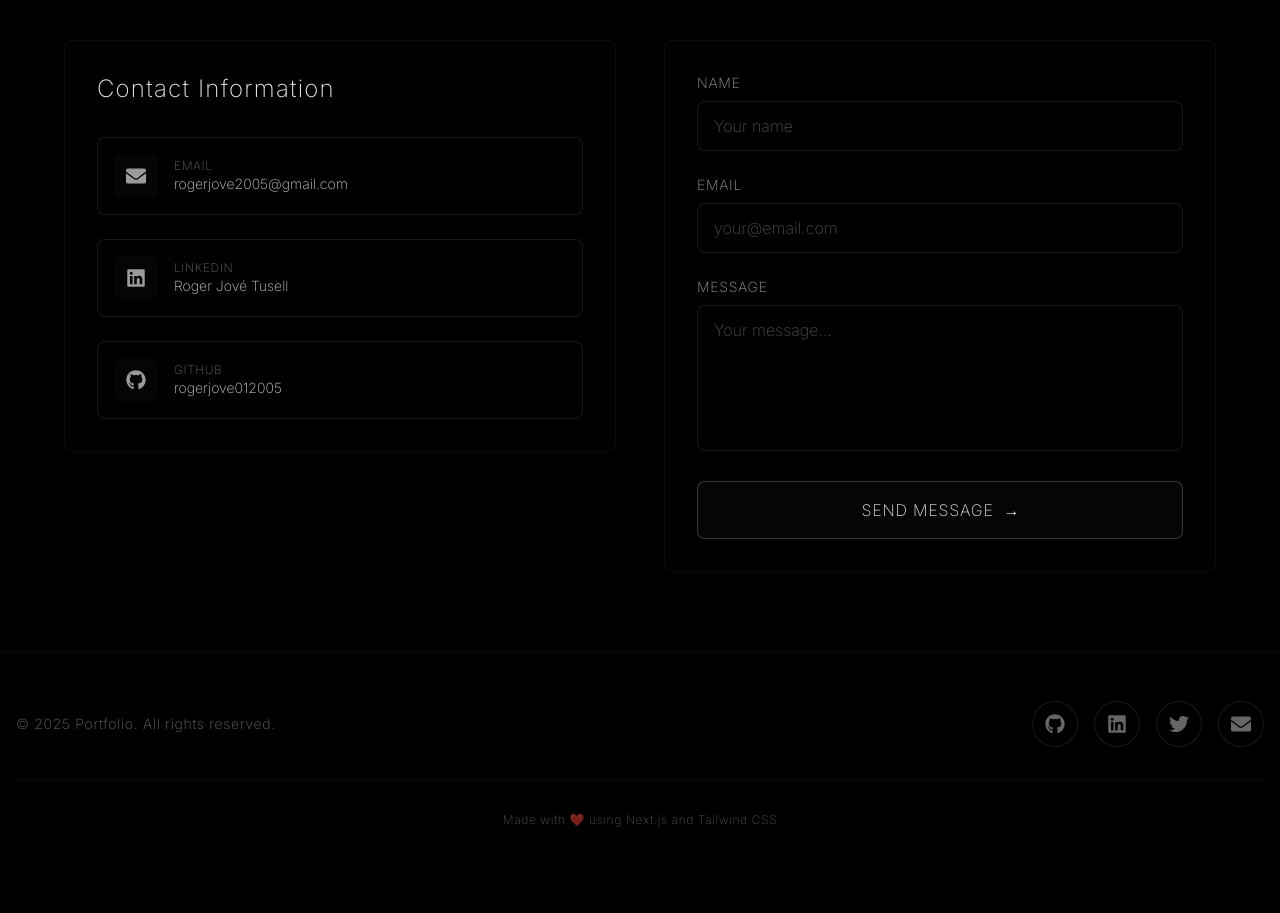
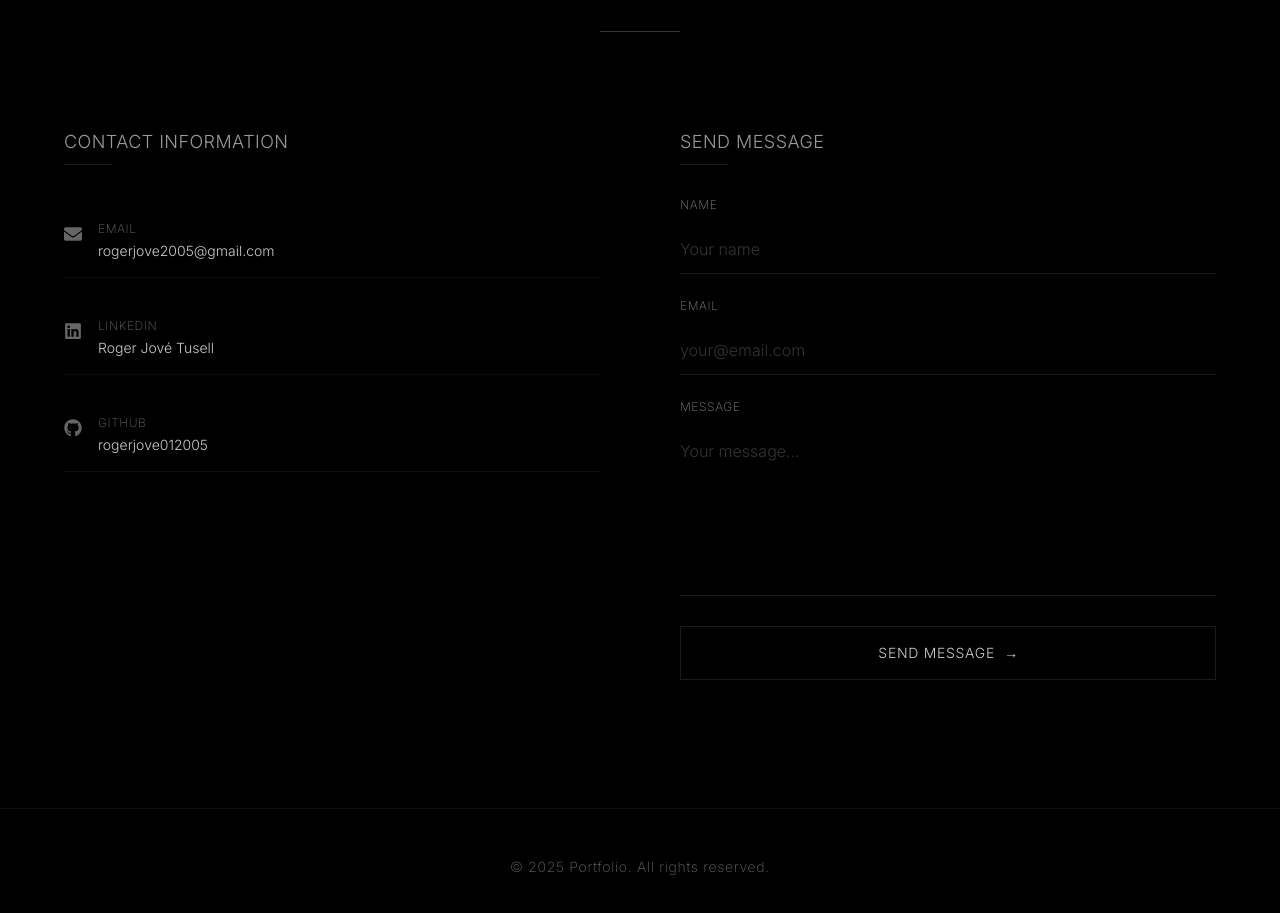
Before and after one commit to rogerjove012005/Portfolio, a Next.js app: page /contact in a window 1280 px wide. Shown: the part 239-1152 px from the top of the page. Before the commit the page ends 1115 px from the top, so only its background shows below. Built offline with nearby package versions, Linux system fonts and the light colour scheme.

Commit message:
feat: redesign contact section with elegant minimalist style, fix contact title spacing, remove social links from footer, and hide scrollbar

```diff
--- a/app/globals.css
+++ b/app/globals.css
@@ -109,23 +109,29 @@ html {
   scroll-behavior: smooth;
 }
 
-/* Custom scrollbar */
+/* Custom scrollbar - Hidden/Transparent */
 ::-webkit-scrollbar {
-  width: 12px;
+  width: 8px;
 }
 
 ::-webkit-scrollbar-track {
-  background: #000000;
+  background: transparent;
 }
 
 ::-webkit-scrollbar-thumb {
-  background: linear-gradient(180deg, #3b82f6, #2563eb);
-  border-radius: 6px;
-  border: 2px solid #000000;
+  background: rgba(255, 255, 255, 0.1);
+  border-radius: 4px;
+  border: 1px solid transparent;
 }
 
 ::-webkit-scrollbar-thumb:hover {
-  background: linear-gradient(180deg, #2563eb, #1d4ed8);
+  background: rgba(255, 255, 255, 0.15);
+}
+
+/* Firefox */
+* {
+  scrollbar-width: thin;
+  scrollbar-color: rgba(255, 255, 255, 0.1) transparent;
 }
 
 /* Selection */
--- a/components/Contact.tsx
+++ b/components/Contact.tsx
@@ -13,110 +13,130 @@ export default function Contact() {
   })
 
   return (
-    <section id="contact" ref={ref} className="py-20 px-4 relative bg-black">
-      <div className="container mx-auto max-w-6xl">
+    <section id="contact" ref={ref} className="py-32 px-4 relative bg-black">
+      <div className="container mx-auto max-w-6xl relative z-10">
+        {/* Header - Minimalist */}
         <motion.div
-          className="text-center mb-16"
+          className="text-center mb-24"
           initial={{ opacity: 0, y: 20 }}
           animate={inView ? { opacity: 1, y: 0 } : {}}
-          transition={{ duration: 0.6 }}
+          transition={{ duration: 0.8, ease: [0.22, 1, 0.36, 1] }}
         >
           <motion.span
-            className="inline-block text-sm md:text-base text-white/40 font-extralight tracking-[0.3em] uppercase px-4 py-2 mb-4 border border-white/10"
-            initial={{ opacity: 0, scale: 0.8 }}
-            animate={inView ? { opacity: 1, scale: 1 } : {}}
-            transition={{ delay: 0.2 }}
+            className="inline-block text-xs text-white/30 font-extralight tracking-[0.4em] uppercase mb-6"
+            initial={{ opacity: 0 }}
+            animate={inView ? { opacity: 1 } : {}}
+            transition={{ delay: 0.2, duration: 0.6 }}
           >
             {t.contact.badge}
           </motion.span>
           <motion.h2
-            className="text-4xl md:text-6xl font-extralight text-white/90 mb-4 tracking-[0.05em]"
+            className="text-4xl md:text-6xl lg:text-7xl font-extralight text-white/95 mb-6 tracking-tight"
             initial={{ opacity: 0 }}
             animate={inView ? { opacity: 1 } : {}}
-            transition={{ delay: 0.3 }}
+            transition={{ delay: 0.3, duration: 0.8 }}
           >
             {t.contact.title} <span className="text-white">{t.contact.titleHighlight}</span>
           </motion.h2>
           <motion.div
-            className="w-24 h-px bg-white/30 mx-auto"
+            className="w-20 h-px bg-white/20 mx-auto"
             initial={{ width: 0 }}
-            animate={inView ? { width: 96 } : {}}
-            transition={{ delay: 0.5, duration: 0.8 }}
+            animate={inView ? { width: 80 } : {}}
+            transition={{ delay: 0.5, duration: 0.8, ease: [0.22, 1, 0.36, 1] }}
           />
         </motion.div>
 
-        <div className="grid md:grid-cols-2 gap-12">
+        <div className="grid md:grid-cols-2 gap-16 md:gap-20">
+          {/* Contact Information - Elegant Sidebar */}
           <motion.div
-            className="space-y-6"
-            initial={{ opacity: 0, x: -50 }}
+            className="space-y-8"
+            initial={{ opacity: 0, x: -30 }}
             animate={inView ? { opacity: 1, x: 0 } : {}}
-            transition={{ duration: 0.6, delay: 0.2 }}
+            transition={{ duration: 0.8, delay: 0.2, ease: [0.22, 1, 0.36, 1] }}
           >
-            <div className="rounded-lg p-8 border border-white/5 bg-black/30">
-              <h3 className="text-2xl font-extralight text-white/90 mb-8 tracking-[0.05em]">
+            <div className="space-y-1 mb-10">
+              <h3 className="text-lg font-light text-white/60 tracking-wide uppercase mb-2">
                 {t.contact.contactInfo}
               </h3>
+              <div className="w-12 h-px bg-white/10"></div>
+            </div>
+
             <div className="space-y-6">
               <motion.a
                 href="mailto:rogerjove2005@gmail.com"
-                  className="flex items-center space-x-4 p-4 rounded-lg hover:bg-white/[0.02] transition-all group border border-white/10 bg-black/30"
-                  whileHover={{ x: 5 }}
+                className="group flex items-start gap-4 py-4 border-b border-white/5 hover:border-white/10 transition-colors duration-300"
+                whileHover={{ x: 4 }}
                 style={{ willChange: 'transform' }}
               >
-                  <div className="p-3 bg-white/[0.02] rounded-lg group-hover:scale-110 transition-transform duration-200">
-                    <FaEnvelope className="text-white/60 group-hover:text-white/90 text-xl transition-colors duration-200" />
+                <div className="mt-1">
+                  <FaEnvelope className="text-white/40 group-hover:text-white/60 text-lg transition-colors duration-300" />
                 </div>
-                  <div>
-                    <p className="text-white/40 text-xs font-extralight tracking-wider uppercase">Email</p>
-                    <p className="text-white/80 font-extralight text-sm">rogerjove2005@gmail.com</p>
+                <div className="flex-1">
+                  <p className="text-white/40 text-xs font-extralight tracking-wider uppercase mb-1">Email</p>
+                  <p className="text-white/80 font-light text-sm group-hover:text-white transition-colors duration-300">
+                    rogerjove2005@gmail.com
+                  </p>
                 </div>
               </motion.a>
+
               <motion.a
                 href="https://www.linkedin.com/in/roger-jov%C3%A9-tusell-10163a2b7/"
                 target="_blank"
                 rel="noopener noreferrer"
-                  className="flex items-center space-x-4 p-4 rounded-lg hover:bg-white/[0.02] transition-all group border border-white/10 bg-black/30"
-                  whileHover={{ x: 5 }}
+                className="group flex items-start gap-4 py-4 border-b border-white/5 hover:border-white/10 transition-colors duration-300"
+                whileHover={{ x: 4 }}
                 style={{ willChange: 'transform' }}
               >
-                  <div className="p-3 bg-white/[0.02] rounded-lg group-hover:scale-110 transition-transform duration-200">
-                    <FaLinkedin className="text-white/60 group-hover:text-white/90 text-xl transition-colors duration-200" />
+                <div className="mt-1">
+                  <FaLinkedin className="text-white/40 group-hover:text-white/60 text-lg transition-colors duration-300" />
                 </div>
-                  <div>
-                    <p className="text-white/40 text-xs font-extralight tracking-wider uppercase">LinkedIn</p>
-                    <p className="text-white/80 font-extralight text-sm">Roger Jové Tusell</p>
+                <div className="flex-1">
+                  <p className="text-white/40 text-xs font-extralight tracking-wider uppercase mb-1">LinkedIn</p>
+                  <p className="text-white/80 font-light text-sm group-hover:text-white transition-colors duration-300">
+                    Roger Jové Tusell
+                  </p>
                 </div>
               </motion.a>
+
               <motion.a
                 href="https://github.com/rogerjove012005"
                 target="_blank"
                 rel="noopener noreferrer"
-                  className="flex items-center space-x-4 p-4 rounded-lg hover:bg-white/[0.02] transition-all group border border-white/10 bg-black/30"
-                  whileHover={{ x: 5 }}
+                className="group flex items-start gap-4 py-4 border-b border-white/5 hover:border-white/10 transition-colors duration-300"
+                whileHover={{ x: 4 }}
                 style={{ willChange: 'transform' }}
               >
-                  <div className="p-3 bg-white/[0.02] rounded-lg group-hover:scale-110 transition-transform duration-200">
-                    <FaGithub className="text-white/60 group-hover:text-white/90 text-xl transition-colors duration-200" />
+                <div className="mt-1">
+                  <FaGithub className="text-white/40 group-hover:text-white/60 text-lg transition-colors duration-300" />
                 </div>
-                  <div>
-                    <p className="text-white/40 text-xs font-extralight tracking-wider uppercase">GitHub</p>
-                    <p className="text-white/80 font-extralight text-sm">rogerjove012005</p>
+                <div className="flex-1">
+                  <p className="text-white/40 text-xs font-extralight tracking-wider uppercase mb-1">GitHub</p>
+                  <p className="text-white/80 font-light text-sm group-hover:text-white transition-colors duration-300">
+                    rogerjove012005
+                  </p>
                 </div>
               </motion.a>
             </div>
-            </div>
           </motion.div>
 
+          {/* Contact Form - Clean and Professional */}
           <motion.form
-            className="space-y-6 rounded-lg p-8 border border-white/5 bg-black/30"
-            initial={{ opacity: 0, x: 50 }}
+            className="space-y-6"
+            initial={{ opacity: 0, x: 30 }}
             animate={inView ? { opacity: 1, x: 0 } : {}}
-            transition={{ duration: 0.6, delay: 0.4 }}
+            transition={{ duration: 0.8, delay: 0.4, ease: [0.22, 1, 0.36, 1] }}
           >
+            <div className="space-y-1 mb-8">
+              <h3 className="text-lg font-light text-white/60 tracking-wide uppercase mb-2">
+                Send Message
+              </h3>
+              <div className="w-12 h-px bg-white/10"></div>
+            </div>
+
             <div>
               <label
                 htmlFor="name"
-                className="block text-white/60 mb-2 font-extralight text-sm tracking-wider uppercase"
+                className="block text-white/50 mb-3 font-extralight text-xs tracking-wider uppercase"
               >
                 {t.contact.name}
               </label>
@@ -124,15 +144,16 @@ export default function Contact() {
                 type="text"
                 id="name"
                 name="name"
-                className="w-full px-4 py-3 border border-white/10 rounded-lg text-white/90 bg-black/30 focus:outline-none focus:border-white/30 focus:bg-white/[0.02] transition-all placeholder:text-white/30 font-extralight"
+                className="w-full px-0 py-3 border-b border-white/10 bg-transparent text-white/90 focus:outline-none focus:border-white/30 transition-colors duration-300 placeholder:text-white/20 font-light"
                 required
                 placeholder={t.contact.namePlaceholder}
               />
             </div>
+
             <div>
               <label
                 htmlFor="email"
-                className="block text-white/60 mb-2 font-extralight text-sm tracking-wider uppercase"
+                className="block text-white/50 mb-3 font-extralight text-xs tracking-wider uppercase"
               >
                 Email
               </label>
@@ -140,43 +161,46 @@ export default function Contact() {
                 type="email"
                 id="email"
                 name="email"
-                className="w-full px-4 py-3 border border-white/10 rounded-lg text-white/90 bg-black/30 focus:outline-none focus:border-white/30 focus:bg-white/[0.02] transition-all placeholder:text-white/30 font-extralight"
+                className="w-full px-0 py-3 border-b border-white/10 bg-transparent text-white/90 focus:outline-none focus:border-white/30 transition-colors duration-300 placeholder:text-white/20 font-light"
                 required
                 placeholder={t.contact.emailPlaceholder}
               />
             </div>
+
             <div>
               <label
                 htmlFor="message"
-                className="block text-white/60 mb-2 font-extralight text-sm tracking-wider uppercase"
+                className="block text-white/50 mb-3 font-extralight text-xs tracking-wider uppercase"
               >
                 {t.contact.message}
               </label>
               <textarea
                 id="message"
                 name="message"
-                rows={5}
-                className="w-full px-4 py-3 border border-white/10 rounded-lg text-white/90 bg-black/30 focus:outline-none focus:border-white/30 focus:bg-white/[0.02] resize-none transition-all placeholder:text-white/30 font-extralight"
+                rows={6}
+                className="w-full px-0 py-3 border-b border-white/10 bg-transparent text-white/90 focus:outline-none focus:border-white/30 resize-none transition-colors duration-300 placeholder:text-white/20 font-light"
                 required
                 placeholder={t.contact.messagePlaceholder}
               />
             </div>
+
             <motion.button
               type="submit"
-              className="w-full px-8 py-4 text-white/90 rounded-lg font-extralight tracking-wider uppercase overflow-hidden relative group border border-white/20 bg-white/[0.02] hover:bg-white/[0.05] transition-all"
-              whileHover={{ y: -2 }}
+              className="mt-8 w-full py-4 text-white/80 border border-white/10 hover:border-white/20 hover:text-white/90 transition-all duration-300 font-light tracking-wider uppercase text-sm relative group overflow-hidden"
+              whileHover={{ y: -1 }}
               whileTap={{ scale: 0.98 }}
               style={{ willChange: 'transform' }}
             >
               <span className="relative z-10 flex items-center justify-center gap-2">
                 {t.contact.sendMessage}
                 <motion.span
-                  animate={{ x: [0, 5, 0] }}
-                  transition={{ repeat: Infinity, duration: 1.5 }}
+                  animate={{ x: [0, 4, 0] }}
+                  transition={{ repeat: Infinity, duration: 2, ease: "easeInOut" }}
                 >
                   →
                 </motion.span>
               </span>
+              <div className="absolute inset-0 bg-white/[0.02] opacity-0 group-hover:opacity-100 transition-opacity duration-300"></div>
             </motion.button>
           </motion.form>
         </div>
--- a/components/Footer.tsx
+++ b/components/Footer.tsx
@@ -1,15 +1,7 @@
 'use client'
 
 import { motion } from 'framer-motion'
-import { FaGithub, FaLinkedin, FaTwitter, FaEnvelope } from 'react-icons/fa'
 import { useLanguage } from '@/contexts/LanguageContext'
-
-const socialLinks = [
-  { icon: FaGithub, href: 'https://github.com', label: 'GitHub' },
-  { icon: FaLinkedin, href: 'https://linkedin.com', label: 'LinkedIn' },
-  { icon: FaTwitter, href: 'https://twitter.com', label: 'Twitter' },
-  { icon: FaEnvelope, href: 'mailto:email@example.com', label: 'Email' },
-]
 
 export default function Footer() {
   const { t } = useLanguage()
@@ -17,46 +9,16 @@ export default function Footer() {
   return (
     <footer className="relative py-12 px-4 border-t border-white/5 bg-black">
       <div className="container mx-auto">
-        <div className="flex flex-col md:flex-row justify-between items-center space-y-6 md:space-y-0">
+        <div className="flex justify-center items-center">
           <motion.p
-            className="text-white/40 text-center md:text-left font-extralight text-sm tracking-wider"
+            className="text-white/40 text-center font-extralight text-sm tracking-wider"
             initial={{ opacity: 0 }}
             whileInView={{ opacity: 1 }}
             transition={{ duration: 0.6 }}
           >
             © {new Date().getFullYear()} Portfolio. {t.footer.rights}
           </motion.p>
-          <div className="flex space-x-4">
-            {socialLinks.map(({ icon: Icon, href, label }, index) => (
-              <motion.a
-                key={label}
-                href={href}
-                target="_blank"
-                rel="noopener noreferrer"
-                className="p-3 rounded-full text-white/40 hover:text-white/80 transition-all group border border-white/10 bg-black/30 hover:bg-white/[0.02]"
-                whileHover={{ scale: 1.1, y: -2 }}
-                whileTap={{ scale: 0.9 }}
-                initial={{ opacity: 0, y: 20 }}
-                whileInView={{ opacity: 1, y: 0 }}
-                transition={{ delay: index * 0.1, duration: 0.5 }}
-                aria-label={label}
-                style={{ willChange: 'transform' }}
-              >
-                <Icon className="text-xl group-hover:scale-110 transition-transform duration-200" />
-              </motion.a>
-            ))}
-          </div>
         </div>
-        <motion.div
-          className="mt-8 pt-8 border-t border-white/5 text-center"
-          initial={{ opacity: 0 }}
-          whileInView={{ opacity: 1 }}
-          transition={{ delay: 0.3 }}
-        >
-          <p className="text-white/30 text-xs font-extralight tracking-wider">
-            {t.footer.madeWith} <span className="text-white/50">❤️</span> {t.footer.using}
-          </p>
-        </motion.div>
       </div>
     </footer>
   )
```
Also changed, not shown: lib/translations.ts (+4 -4 lines). Lines whose indentation alone changed are shown as unchanged.
